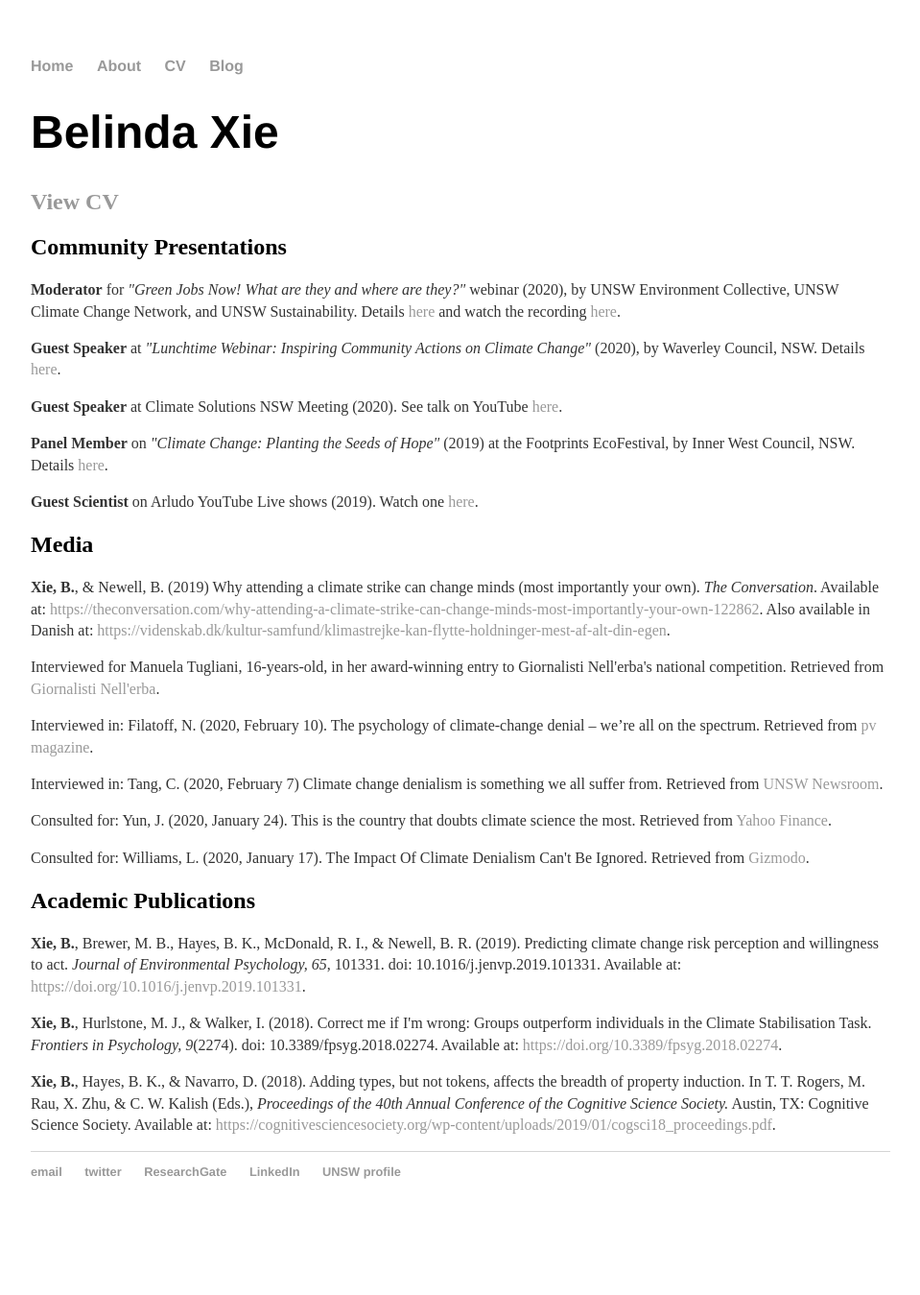
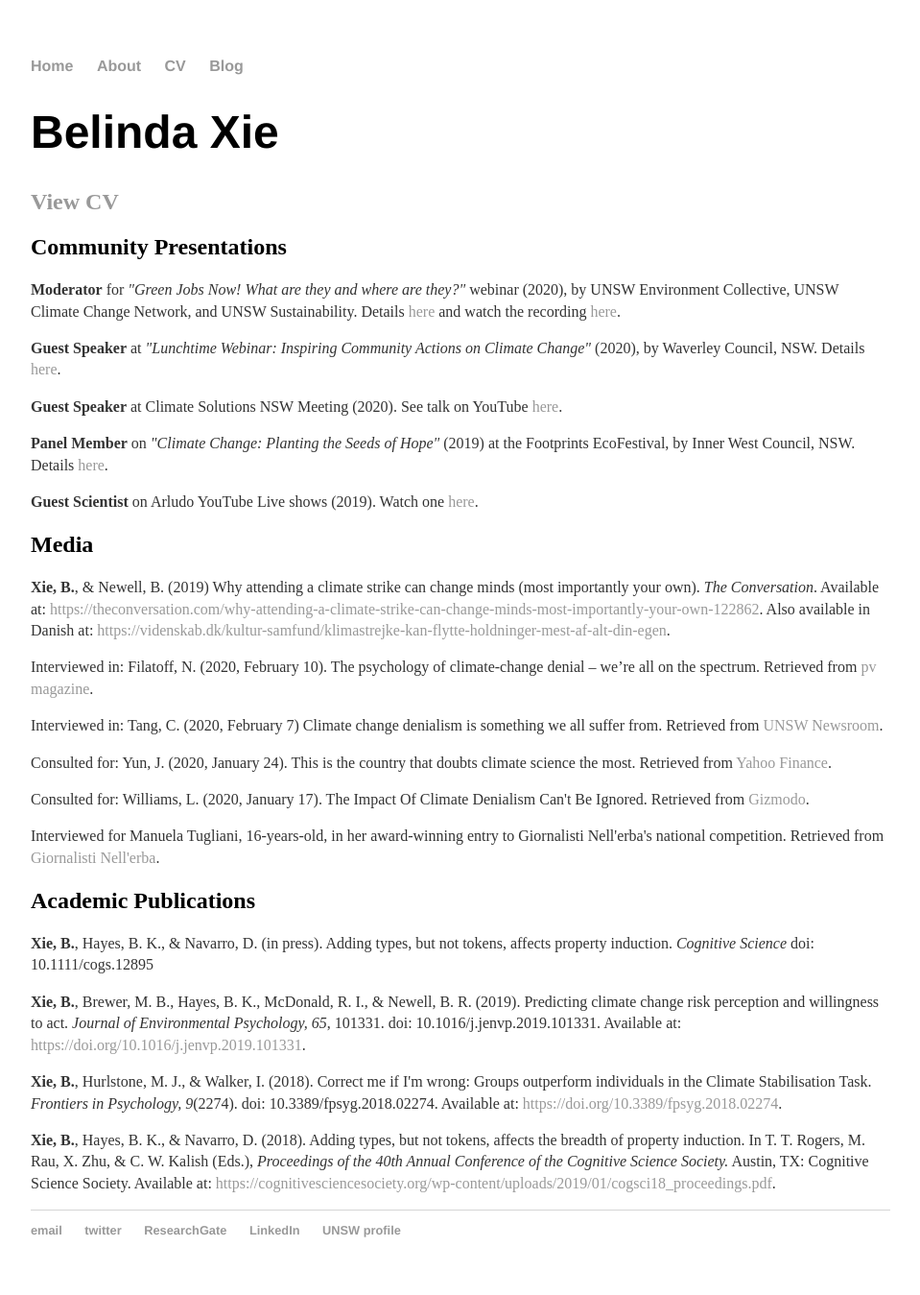
Before and after one commit to belindaxie/belindaxie.github.io, a Jekyll site: the page built from cv/index.html, in a window 1280 px wide. Shown: the whole page at 96% size, without its empty margins (160-1119 px from the left). Built offline with Jekyll 4.4.1, drawn with Linux system fonts in a browser that asks for light colours; before the commit the page ends 1288 px from its top, so only the background shows below that.

Commit message:
Added Cognitive Science paper

```diff
--- a/cv/index.html
+++ b/cv/index.html
@@ -42,8 +40,12 @@ title: CV of Belinda Xie
 
 	<p>Consulted for: Williams, L. (2020, January 17). The Impact Of Climate Denialism Can't Be Ignored. Retrieved from <a href="https://www.gizmodo.com.au/2020/01/climate-denialism-arson-online-campaign/">Gizmodo</a>.</p>
 
+	<p>Interviewed for Manuela Tugliani, 16-years-old, in her award-winning entry to Giornalisti Nell'erba's national competition. Retrieved from <a href="http://www.giornalistinellerba.org/opere/quando-il-consenso-unanime-degli-scienziati-non-basta/">Giornalisti Nell'erba</a>.</p>
+
 
 <h2>Academic Publications </h2>
+
+	<p><strong>Xie, B.</strong>, Hayes, B. K., & Navarro, D. (in press). Adding types, but not tokens, affects property induction. <em>Cognitive Science</em> doi: 10.1111/cogs.12895</p>
 
 	<p><strong>Xie, B.</strong>, Brewer, M. B., Hayes, B. K., McDonald, R. I., & Newell, B. R. (2019). Predicting climate change risk perception and willingness to act. <em>Journal of Environmental Psychology, 65</em>, 101331. doi: 10.1016/j.jenvp.2019.101331. Available at: <a href="https://doi.org/10.1016/j.jenvp.2019.101331">https://doi.org/10.1016/j.jenvp.2019.101331</a>.</p>
 
```
Also changed, not shown: other parts of cv/index.html (+0 -2 lines).
